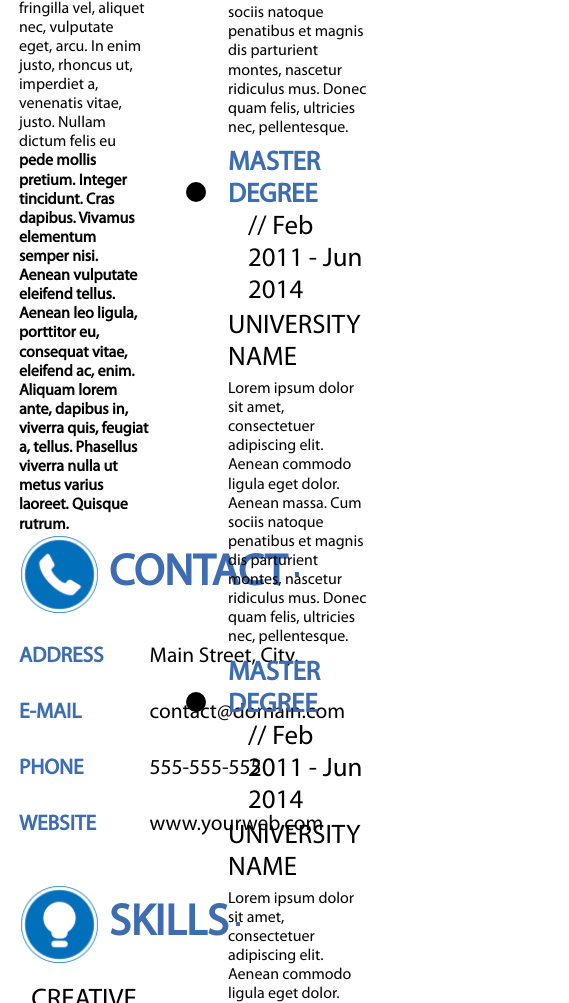
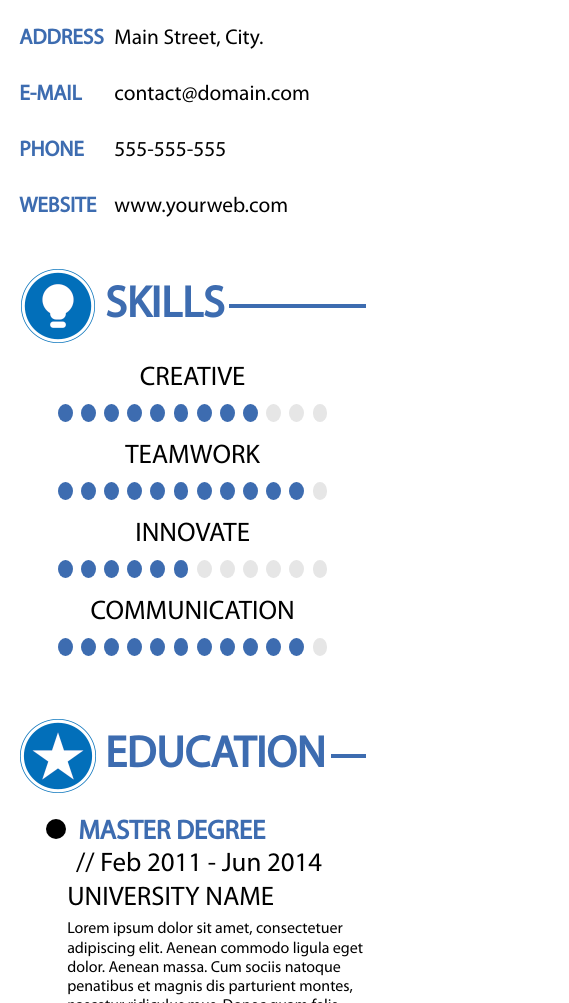
Before and after one commit to Sergio-Ka/MySummary, a plain HTML site: page index.html in a window 390 px wide. Shown: the part 997-2000 px from the top of the page, 569 px wide, since content can reach past the window. Drawn offline with Linux system fonts and the light colour scheme.

Commit message:
Верстка конец
Окончание верстки с учетом требований БЭМ и responsive

```diff
--- a/index.html
+++ b/index.html
@@ -1,5 +1,5 @@
 <!DOCTYPE html>
-<html>
+<html class="main">
 	<head>
 		<meta charset="utf-8" />
 		<meta name="description" content="Верстка макета резюме" />
@@ -8,20 +8,19 @@
 
 		<link rel="stylesheet" type="text/css" href="style.css" />
 
-		<title>Верстка резюме</title>
+		<title>Моё резюме</title>
 	</head>
 
-	<body>
-	<div class="main-page">
+	<body class="page main__page">
 
-	<!-- left column start here +++++++++++++++++++++++++++++++++++++++++++++++++++ -->
-		<div class="main-page__column-left">
+	<!-- column-1 start here +++++++++++++++++++++++++++++++++++++++++++++++++++ -->
+		<div class="column-1">
 			<div class="about">
 				<div class="photo">
 					<div class="photo__circle">
 					</div>
 				</div>
-				<div class="name">
+				<div class="name about__name">
 				NAME HERE
 				</div>
 				<div class="surname">
@@ -34,81 +33,79 @@
 			<div class="profile">
 				<div class="header-of-block">
 					<img class="header-of-block__icon" src="images/icon_1.png" />
-					<div class="header-of-block__cat-def">
+					<div class="category-definition header-of-block__cat-def">
 					PROFILE
 					</div>
 					<div class="header-of-block__line">
 						<hr class="line" />
 					</div>
 				</div>
-				<div class="profile__content">
-				Lorem ipsum dolor sit amet, consectetuer adipiscing elit. Aenean commodo ligula eget dolor. Aenean massa. Cum sociis natoque penatibus et magnis dis parturient montes, nascetur ridiculus mus. Donec quam felis, ultricies nec, pellentesque eu, pretium quis, sem. Nulla consequat massa quis enim. Donec pede justo, fringilla vel, aliquet nec, vulputate eget, arcu. In enim justo, rhoncus ut, imperdiet a, venenatis vitae, justo. Nullam dictum felis eu <span class="profile__content profile__content_bold">pede mollis pretium. Integer tincidunt. Cras dapibus. Vivamus elementum semper nisi. Aenean vulputate eleifend tellus. Aenean leo ligula, porttitor eu, consequat vitae, eleifend ac, enim. Aliquam lorem ante, dapibus in, viverra quis, feugiat a, tellus. Phasellus viverra nulla ut metus varius laoreet. Quisque rutrum.</span>
+				<div class="profile-content">
+				Lorem ipsum dolor sit amet, consectetuer adipiscing elit. Aenean commodo ligula eget dolor. Aenean massa. Cum sociis natoque penatibus et magnis dis parturient montes, nascetur ridiculus mus. Donec quam felis, ultricies nec, pellentesque eu, pretium quis, sem. Nulla consequat massa quis enim. Donec pede justo, fringilla vel, aliquet nec, vulputate eget, arcu. In enim justo, rhoncus ut, imperdiet a, venenatis vitae, justo. Nullam dictum felis eu <span class="profile__content profile__content_f-weight_bold">pede mollis pretium. Integer tincidunt. Cras dapibus. Vivamus elementum semper nisi. Aenean vulputate eleifend tellus. Aenean leo ligula, porttitor eu, consequat vitae, eleifend ac, enim. Aliquam lorem ante, dapibus in, viverra quis, feugiat a, tellus. Phasellus viverra nulla ut metus varius laoreet. Quisque rutrum.</span>
 				</div>
 			</div>
 			<div class="contact">
 				<div class="header-of-block">
 					<img class="header-of-block__icon" src="images/icon_2.png" />
-					<div class="header-of-block__cat-def">
+					<div class="category-definition header-of-block__cat-def">
 					CONTACT
 					</div>
 					<div class="header-of-block__line">
 						<hr class="line" />
 					</div>
 				</div>
-				<div class="contact__content">
-					<div class="contact-table">
-						<div class="contact-table__row"><div class="contact-table__cell contact-table__cell_color_blue">ADDRESS</div><div class="contact-table__cell">Main Street, City.</div></div>
-						<div class="contact-table__row"><div class="contact-table__cell contact-table__cell_color_blue">E-MAIL</div><div class="contact-table__cell">contact@domain.com</div></div>
-						<div class="contact-table__row"><div class="contact-table__cell contact-table__cell_color_blue">PHONE</div><div class="contact-table__cell">555-555-555</div></div>
-						<div class="contact-table__row"><div class="contact-table__cell contact-table__cell_color_blue">WEBSITE</div><div class="contact-table__cell">www.yourweb.com</div></div>
-					</div>
+				<div class="table contact__table">
+						<div class="table__row"><div class="table__cell table__cell_color_blue">ADDRESS</div><div class="table__cell">Main Street, City.</div></div>
+						<div class="table__row"><div class="table__cell table__cell_color_blue">E-MAIL</div><div class="table__cell">contact@domain.com</div></div>
+						<div class="table__row"><div class="table__cell table__cell_color_blue">PHONE</div><div class="table__cell">555-555-555</div></div>
+						<div class="table__row"><div class="table__cell table__cell_color_blue">WEBSITE</div><div class="table__cell">www.yourweb.com</div></div>
 				</div>
 			</div>
 			<div class="skills">
 				<div class="header-of-block">
 					<img class="header-of-block__icon" src="images/icon_3.png" />
-					<div class="header-of-block__cat-def">
+					<div class="category-definition header-of-block__cat-def">
 					SKILLS
 					</div>
 					<div class="header-of-block__line">
 						<hr class="line" />
 					</div>
 				</div>
-				<div class="skills__content">
-						<div class="skills-feature">CREATIVE</div>
-						<div class="skills-scale">
+				<div class="skills-content">
+						<div class="skills-feature skills-content__feature">CREATIVE</div>
+						<div class="skills-scale skills-content__scale">
 							<div class="skills-scale__circle"></div><div class="skills-scale__circle"></div><div class="skills-scale__circle"></div><div class="skills-scale__circle"></div><div class="skills-scale__circle"></div><div class="skills-scale__circle"></div><div class="skills-scale__circle"></div><div class="skills-scale__circle"></div><div class="skills-scale__circle"></div><div class="skills-scale__circle skills-scale__circle_inactive"></div><div class="skills-scale__circle skills-scale__circle_inactive"></div><div class="skills-scale__circle skills-scale__circle_inactive"></div>
 						</div>
-						<div class="skills-feature">TEAMWORK</div>
-						<div class="skills-scale">
+						<div class="skills-feature skills-content__feature">TEAMWORK</div>
+						<div class="skills-scale skills-content__scale">
 							<div class="skills-scale__circle"></div><div class="skills-scale__circle"></div><div class="skills-scale__circle"></div><div class="skills-scale__circle"></div><div class="skills-scale__circle"></div><div class="skills-scale__circle"></div><div class="skills-scale__circle"></div><div class="skills-scale__circle"></div><div class="skills-scale__circle"></div><div class="skills-scale__circle"></div><div class="skills-scale__circle"></div><div class="skills-scale__circle skills-scale__circle_inactive"></div>
 						</div>
-						<div class="skills-feature">INNOVATE</div>
-						<div class="skills-scale">
+						<div class="skills-feature skills-content__feature">INNOVATE</div>
+						<div class="skills-scale skills-content__scale">
 							<div class="skills-scale__circle"></div><div class="skills-scale__circle"></div><div class="skills-scale__circle"></div><div class="skills-scale__circle"></div><div class="skills-scale__circle"></div><div class="skills-scale__circle"></div><div class="skills-scale__circle skills-scale__circle_inactive"></div><div class="skills-scale__circle skills-scale__circle_inactive"></div><div class="skills-scale__circle skills-scale__circle_inactive"></div><div class="skills-scale__circle skills-scale__circle_inactive"></div><div class="skills-scale__circle skills-scale__circle_inactive"></div><div class="skills-scale__circle skills-scale__circle_inactive"></div>
 						</div>
-						<div class="skills-feature">COMMUNICATION</div>
-						<div class="skills-scale">
+						<div class="skills-feature skills-content__feature">COMMUNICATION</div>
+						<div class="skills-scale skills-content__scale">
 							<div class="skills-scale__circle"></div><div class="skills-scale__circle"></div><div class="skills-scale__circle"></div><div class="skills-scale__circle"></div><div class="skills-scale__circle"></div><div class="skills-scale__circle"></div><div class="skills-scale__circle"></div><div class="skills-scale__circle"></div><div class="skills-scale__circle"></div><div class="skills-scale__circle"></div><div class="skills-scale__circle"></div><div class="skills-scale__circle skills-scale__circle_inactive"></div>
 						</div>
 				</div>
 			</div>
 		</div>
 
-	<!-- right column start here +++++++++++++++++++++++++++++++++++++++++++++++++++ -->
-		<div class="main-page__column-right">
+	<!-- column-2 start here +++++++++++++++++++++++++++++++++++++++++++++++++++ -->
+		<div class="column-2">
 			<div class="education">
 				<div class="header-of-block">
 					<img class="header-of-block__icon" src="images/icon_4.png" />
-					<div class="header-of-block__cat-def">
+					<div class="category-definition header-of-block__cat-def">
 					EDUCATION
 					</div>
 					<div class="header-of-block__line">
 						<hr class="line" / >
 					</div>
 				</div>
-				<div class="education__content">
-					<ul class="content-list">
+				<div class="education-content">
+					<ul class="content-list education-content__list">
 						<li class="content-list__item">
 						<div class="item-name item-name_color_blue">MASTER DEGREE</div><div class="item-date">// Feb 2011 - Jun 2014</div>
 						<div class="item-sec-name">UNIVERSITY NAME</div>
@@ -135,15 +132,15 @@
 			<div class="experience">
 				<div class="header-of-block">
 					<img class="header-of-block__icon" src="images/icon_5.png" />
-					<div class="header-of-block__cat-def">
+					<div class="category-definition header-of-block__cat-def">
 					EXPERIENCE
 					</div>
 					<div class="header-of-block__line">
 						<hr class="line" />
 					</div>
 				</div>
-				<div class="experience__content">
-					<ul class="content-list">
+				<div class="experience-content">
+					<ul class="content-list experience-content__list">
 						<li class="content-list__item">
 						<div class="item-name">COMPANY NAME</div><div class="item-date">// Feb 2011 - Jun 2014</div>
 						<div class="item-sec-name">YOUR JOB HERE</div>
@@ -165,41 +162,32 @@
 			<div class="software">
 				<div class="header-of-block">
 					<img class="header-of-block__icon" src="images/icon_6.png" />
-					<div class="header-of-block__cat-def">
+					<div class="category-definition header-of-block__cat-def">
 					SOFTWARE
 					</div>
 					<div class="header-of-block__line">
 						<hr class="line" />
 					</div>
 				</div>
-				<div class="software__content">
-					<div class="container">
+				<div class="software-content">
+					<div class="container-1 software-content__container">
 						<div class="software-feature">PHOTOSHOP</div>
 						<div class="software-scale"><div class="software-scale software-scale_num1"></div></div>
-					</div>
-					<div class="container">
-						<div class="software-feature">DREAMWEAVER</div>
-						<div class="software-scale"><div class="software-scale software-scale_num2"></div></div>
-					</div>
-					<div class="container">
 						<div class="software-feature">ILLUSTRATOR</div>
 						<div class="software-scale"><div class="software-scale software-scale_num3"></div></div>
-					</div>
-					<div class="container">
-						<div class="software-feature">AFTER EFFECTS</div>
-						<div class="software-scale"><div class="software-scale software-scale_num4"></div></div>
-					</div>
-					<div class="container">
 						<div class="software-feature">INDESIGN</div>
 						<div class="software-scale"><div class="software-scale software-scale_num5"></div></div>
 					</div>
-					<div class="container">
+					<div class="container-2 software-content__container">
+						<div class="software-feature">DREAMWEAVER</div>
+						<div class="software-scale"><div class="software-scale software-scale_num2"></div></div>
+						<div class="software-feature">AFTER EFFECTS</div>
+						<div class="software-scale"><div class="software-scale software-scale_num4"></div></div>
 						<div class="software-feature">HTML&CSS3</div>
 						<div class="software-scale"><div class="software-scale software-scale_num6"></div></div>
 					</div>
 				</div>
 			</div>
 		</div>
-	</div>
 	</body>
 </html>
--- a/style.css
+++ b/style.css
@@ -6,36 +6,34 @@
 	font-style: normal;
 }
 
-html {
+.main {
 	font-size: 14px;
 }
 
-body, div {
-	padding: 0;
-	margin: 0;
+.page {
+	font-family:'Conv_myriadpro-regular', Sans-Serif;
+	background: #ffffff;
 }
 
-.main-page {
+.main__page {
     width: 100%;
 	max-width: 1280px;
 	min-height: 1810px;
-    background-color: #ffffff;
-	font-family:'Conv_myriadpro-regular',Sans-Serif;
-    font-size: 1rem;
-	/*margin: 0 auto;*/
+	margin: 0;
+	/*margin: 0 auto; временно отключено для удобства работы с Perfect Pixel*/
 }
 
-.main-page__column-left {
+.column-1 {
 	float: left;
-	width: 33.359375%; /*427/1280*/
-	margin: 6.796875% 6.171875% 0 4.84375%; /*62/1280=4,843 79/1280=6,25 87/1280=*/
+	width: 33.28125%; /*426/1280*/
+	margin: 7.109375% 6.171875% 0 4.921875%; /*91/1280=7,109 79/1280=6,171875 0 63/1280=4,921*/
 	/*border: 1px solid #3d6cb0;*/
 }
 
-.main-page__column-right {
+.column-2 {
 	float: left;
-	width: 50.9375%; /*652/1280*/
-	margin: 5.625% 4.6875% 0 0; /*60/1280 72/1280=5,625*/
+	width: 50.9375%; /*652/1280=50.9375*/
+	margin: 6.09375% 4.6875% 0 0; /*78/1280=6,093 60/1280=4.6875*/
 	/*border: 1px solid #3d6cb0;*/
 }
 
@@ -45,23 +43,23 @@ body, div {
 }
 
 .profile {
-	min-height: 382px;
+	min-height: 383px;
 }
 
 .contact {
-	min-height: 350px;
+	min-height: 348px;
 }
 
 .skills {
-	min-height: 493px;
+	min-height: 450px;
 }
 
 .education {
-	min-height: 709px;
+	min-height: 707px;
 }
 
 .experience {
-	min-height: 583px;
+	min-height: 581px;
 }
 
 .software {
@@ -69,25 +67,28 @@ body, div {
 }
 
 .photo {
-	width: 240px;
-	height: 240px;
-	border: 2px solid #3d6cb0;
+	width: 238px;
+	height: 238px;
+	border: 1px solid #3d6cb0;
 	border-radius: 50%;
-	margin: 0 auto;
+	margin: auto;
 }
 
 .photo__circle {
-	width: 87.5%;
-	height: 87.5%;
+	width: 88.3333%;
+	height: 88.3333%;
 	background: #3d6cb0;
 	border-radius: 50%;
-	margin: 6.25%; /*15/240*/
+	margin: 5.8333%; /*14/240*/
 }
 
 .name {
 	text-align: center;
 	font-size: 4.1rem;
-	margin: 20px 0 -18px 0;
+}
+
+.about__name {
+	margin: 22px 0 -18px 0;
 }
 
 .surname {
@@ -104,66 +105,65 @@ body, div {
 
 .header-of-block {
 	display: flex;
-	height: 79px;
-	padding: 0;
-	margin: 0 0 10px 0;
-	/*border: 1px solid #3d6cb0;*/
+	height: 76px;
+	padding: 0 0 10px 0;
 }
 .header-of-block__icon {
 	display: inline-block;
 	max-width: 100%;
-	/*border: 1px solid #3d6cb0;*/
+}
+
+.category-definition {
+	font-size: 3.15rem;
+	font-weight: bolder;
+	color: #3d6cb0;
 }
 
 .header-of-block__cat-def {
 	display: inline-block;
-	margin: auto 8px;
-	font-size: 3.15rem;
-	font-weight: bolder;
-	color: #3d6cb0;
-	/*border: 1px solid #3d6cb0;*/
+	margin: auto 1.45% auto 1.95%;
 }
 
 .header-of-block__line {
 	display: inline-block;
 	width: 100%;
 	margin: auto 0;
-	/*border: 1px solid #3d6cb0;*/
 }
 
 .line {
 	border: 2px solid #3d6cb0;
 }
 
-.profile__content {
+.profile-content {
+	width: 100%;
 	font-size: 1.14rem;
 	line-height: 1.365rem;
 }
 
-.profile__content_bold {
+.profile__content_f-weight_bold {
 	font-weight: bold;
 }
 
-.contact__content {
+.table {
+	display: table;
 }
 
-.contact-table {
-	display: table;
-	margin: 30px 0 0 0;
+.contact__table {
+	margin: 20px 0 0 0; /*20px*/
 }
 
-.contact-table__row {
+.table__row {
 	display: table-row;
-	height: 56px;
+	height: 56px; /*56px*/
 }
 
-.contact-table__cell {
+.table__cell {
 	display: table-cell;
 	font-size: 1.53rem;
 }
 
-.contact-table__cell_color_blue {
-	padding-right: 46px;
+.table__cell_color_blue {
+	padding-right: 2.678571vw;/*45px;*/
 	color: #3d6cb0;
 	font-weight: bold;
 }
@@ -171,16 +171,22 @@ body, div {
 .skills-feature {
 	font-size: 1.92rem;
 	text-align: center;
+}
+
+.skills-content__feature {
 	padding: 19px 0 9px 0;
 }
 
-.skills-feature:first-child {
-	padding: 11px 0 9px 0;
+.skills-content__feature:first-child {
+	padding: 9px 0 9px 0;
 }
 
 .skills-scale {
 	display: flex;
 	width: 77.751756%; /*332/427*/
+}
+
+.skills-content__scale {
 	margin: 0 auto;
 }
 
@@ -189,7 +195,7 @@ body, div {
 	width: 18px;
 	height: 18px;
 	border-radius: 50%;
-	margin: 0 5px;
+	margin: 0 1.56%;
 	background: #3d6cb0;
 }
 
@@ -205,33 +211,26 @@ body, div {
 	margin-right: 0;
 }
 
-.education-content {
-
+.content-list {
+	list-style: none;
 }
 
-.content-list {
-	list-style: none;
-	margin: 25px 0 0 15px;
+.education-content__list {
+	margin: 13px 0 0 2.30%;
 }
 
 .content-list__item {
-	padding-top: 10px;
+	padding-bottom: 11px;
 }
 
 .content-list__item:before {
 	content: "";
-
 	display: inline-block;
-	margin: 0 19px 0 -42px;
-
+	margin: 0 3% 0 -7%;
 	width: 20px;
 	height: 20px;
 	border-radius: 50%;
 	background: #000000;
-}
-
-.content-list__item:first-child {
-	padding-top: 0;
 }
 
 .item-name {
@@ -248,73 +247,122 @@ body, div {
 	display: inline-block;
 	font-size: 1.92rem;
 	font-weight: lighter;
-	margin-left: 20px;
+	padding-left: 3%;
 }
 
 .item-sec-name {
-	margin-top: 3px;
+	padding-top: 2px;
 	font-size: 1.92rem;
 }
 
 .item-description {
-	margin-top: 5px;
+	padding-top: 5px;
 	font-size: 1.14rem;
 	line-height: 1.365rem;
 }
 
-.experience__content {
-	padding-top: 6px;
+.experience-content__list {
+	margin: 30px 0 0 2.30%;
 }
 
 .software-feature {
 	font-size: 1.92rem;
 	white-space: nowrap;
-	margin-bottom: 10px;
+	margin-bottom: 12px;
 }
 
 .software-scale {
-	width: 285px;
+	width: 285px; /*16.9642857vw;*/
 	height: 23px;
 	background: #e6e6e6;
+	margin-bottom: 21px;
 }
 
 .software-scale_num1 {
-	width: 260px;
+	width: 91.228070%; /*260px;*/
 	background: #3d6cb0;
 }
 
 .software-scale_num2 {
-	width: 237px;
+	width: 83.157894%; /*237px;*/
 	background: #3d6cb0;
 }
 
 .software-scale_num3 {
-	width: 201px;
+	width: 70.526315%; /*201px;*/
 	background: #3d6cb0;
 }
 
 .software-scale_num4 {
-	width: 176px;
+	width: 61.754385%; /*176px;*/
 	background: #3d6cb0;
 }
 
 .software-scale_num5 {
-	width: 161px;
+	width: 56.491228%;/*161px;*/
 	background: #3d6cb0;
 }
 
 .software-scale_num6 {
-	width: 260px;
+	width: 91.228070%; /*260px;*/
 	background: #3d6cb0;
 }
 
-.container {
+.container-1 {
 	float: left;
 	width: 50%;
-	margin: 20px 0 0 8px;
 }
 
-.container:nth-child(2n) {
+.container-2 {
 	float: right;
 	width: 44%;
 }
+
+.software-content__container {
+	margin: 15px 0 0 1%;
+}
+
+@media only screen and (max-width: 375px) {
+
+	.main {
+		font-size: 10px;
+	}
+
+   	.line {
+		display: none;
+	}
+
+}
+
+@media only screen and (max-width: 840px) {
+
+	.column-1 {
+		float: left;
+		width: 88.90625%;
+		margin: 7.109375% 6.171875% 0 4.921875%;
+	}
+
+	.column-2 {
+		float: left;
+		width: 88.90625%;
+		margin: 0 6.171875% 0 4.921875%;
+	}
+
+	.about {
+		padding: 0;
+	}
+
+}
+
+@media only screen and (max-width: 1050px) {
+
+	.container-1 {
+		width: 100%;
+	}
+
+	.container-2 {
+		float: left;
+		width: 100%;
+	}
+
+}
```
